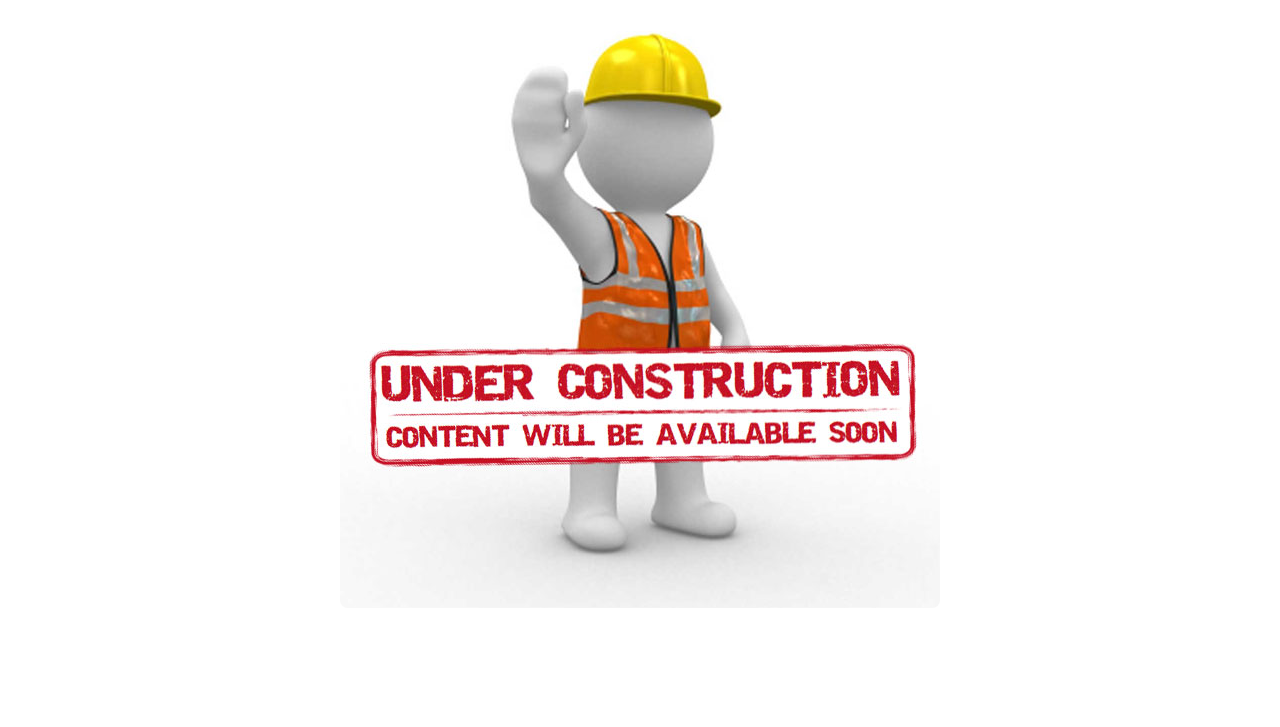
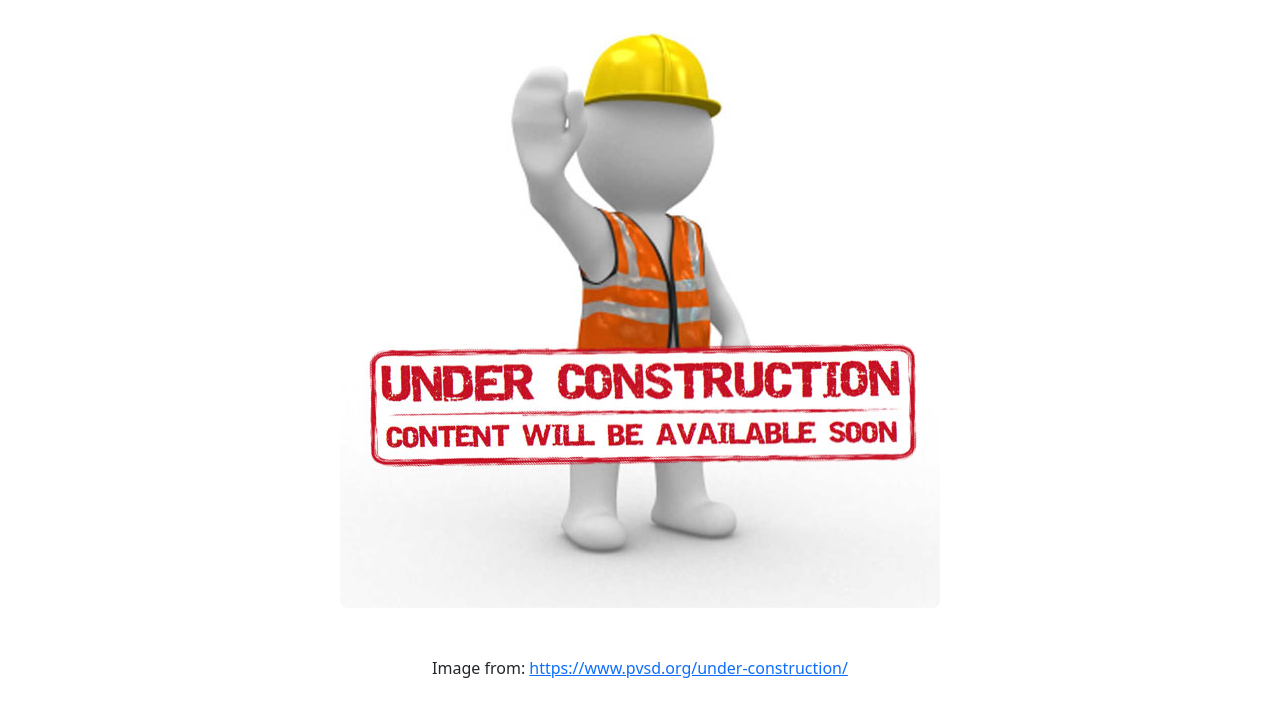
Before and after one commit to ryanrrush/ryanrrush.github.io, a plain HTML site: page resume.html in a window 1280 px wide. Shown: the part 225-952 px from the top of the page. Drawn offline with nearby package versions, Linux system fonts and the light colour scheme.

Commit message:
resume v4

```diff
--- a/resume.html
+++ b/resume.html
@@ -53,6 +53,7 @@
                     <div class="text-center mb-5">
                         <h1 class="fw-bolder">Resume</h1>
                         <img class="img-fluid rounded-3 my-5" src="assets/img/Page_Under_Construction.jpeg" alt="Under Construction Picture" />
+                        <p>Image from: <a href="https://www.pvsd.org/under-construction/">https://www.pvsd.org/under-construction/</a></p>
 
                         <!--p class="lead fw-normal text-muted mb-0">With our no hassle pricing plans</p>
                     </div>
```
